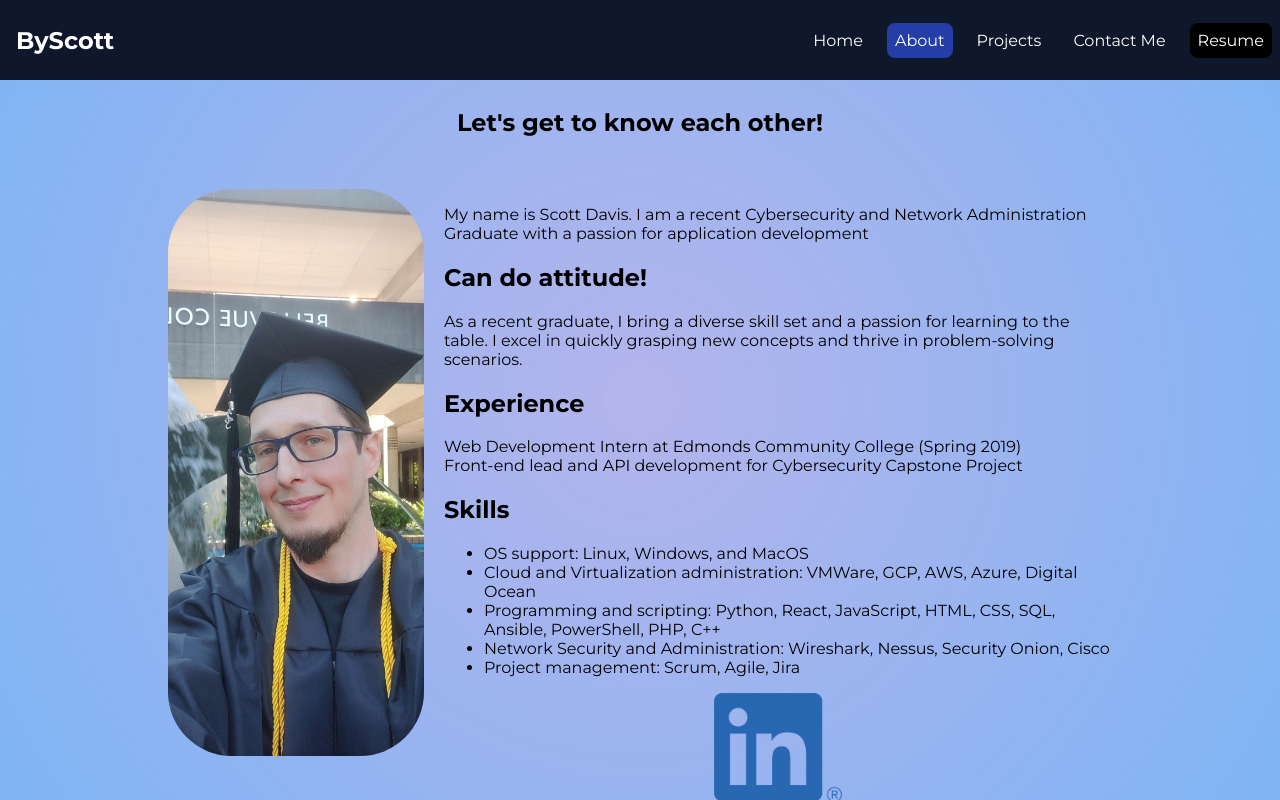
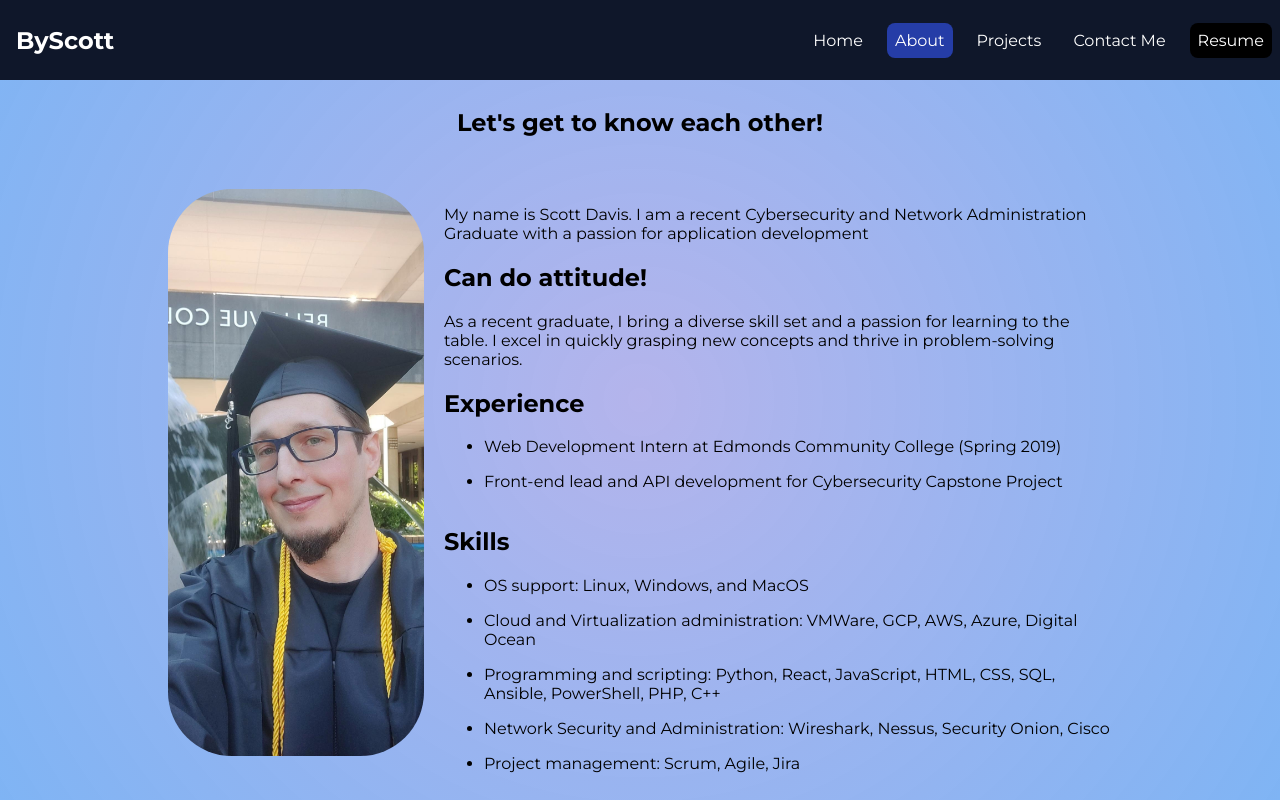
Before and after one commit to pawscanthack/portfolio, a React (Create React App) app: page /about in a window 1280 px wide. Shown: the top 800 px of the page. Built offline with nearby package versions, Linux system fonts and the light colour scheme.

Commit message:
Added li, adjusted padding

```diff
--- a/src/css/about.css
+++ b/src/css/about.css
@@ -4,6 +4,10 @@
   gap: 20px;
   max-height: 100vh;
   padding: 2em;
+}
+
+.about-content li {
+  padding-bottom: 1em;
 }
 .about-content {
   text-align: left;
--- a/src/pages/About.jsx
+++ b/src/pages/About.jsx
@@ -27,12 +27,16 @@ export const About = () => {
           </div>
           <div className="about-content">
             <h2>Experience</h2>
-            <p>
-              Web Development Intern at Edmonds Community College (Spring 2019)
-              <br />
-              Front-end lead and API development for Cybersecurity Capstone
-              Project
-            </p>
+            <ul>
+              <li>
+                Web Development Intern at Edmonds Community College (Spring
+                2019)
+              </li>
+              <li>
+                Front-end lead and API development for Cybersecurity Capstone
+                Project
+              </li>
+            </ul>
           </div>
           <div className="about-content">
             <h2>Skills</h2>
```
